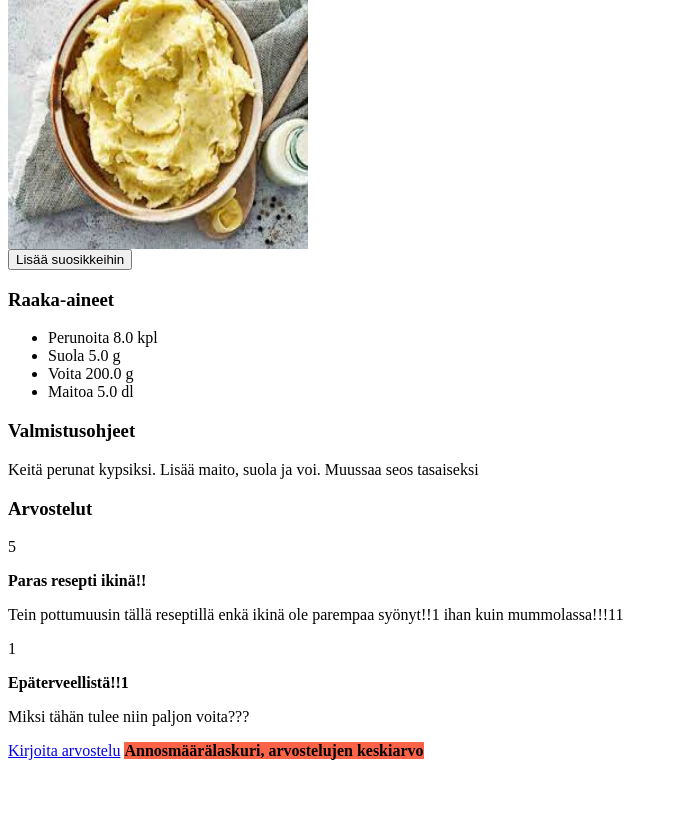
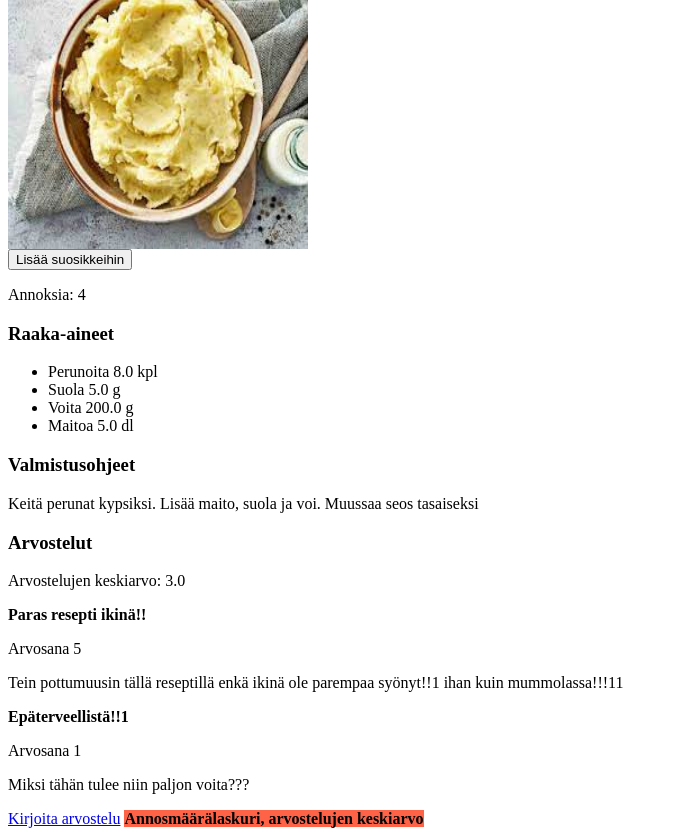
Before and after one commit to 40412/ap_group_assignment_2, a Django app: page /recipes/1 in a window 1280 px wide. Shown: the part 56-892 px from the top of the page, without its empty margins (0-678 px from the left). Before the commit the page ends 816 px from the top, so only its background shows below. Run offline with Django 4.2, Linux system fonts and the light colour scheme; data comes from the database, SQL or seed files in the repository; some libraries are stand-ins or nearby versions.

Commit message:
Added average score to recipes + some refactoring

```diff
--- a/recipe_app/templates/recipe_app/recipe_detail.html
+++ b/recipe_app/templates/recipe_app/recipe_detail.html
@@ -1,4 +1,4 @@
-<h2>{{recipe.title}}</h2>
+<h2>{{ recipe.title }}</h2>
 <img src="{{ recipe.image.url }}" width="300" height="250">
 <div>
     <div>
@@ -11,10 +11,11 @@
         </button>
     </div>
 
+    <p>Annoksia: {{ recipe.portions }}</p>
     <h3>Raaka-aineet</h3>
     <ul>
         {% for ingredient in recipe.ingredients.all %}
-        <li>{{ingredient}}</li>
+        <li>{{ ingredient }}</li>
         {% empty %}
         Ei raaka-aineita
         {% endfor %}
@@ -22,14 +23,16 @@
 </div>
 <div>
     <h3>Valmistusohjeet</h3>
-    {{recipe.instructions}}
+    {{ recipe.instructions }}
 
     <h3>Arvostelut</h3>
+    <p>Arvostelujen keskiarvo: {{ average }}</p>
     {% for rating in recipe.ratings.all %}
     <div>
-        <p>{{rating.score}}</p>
-        <strong>{{rating.title}}</strong>
-        <p>{{rating.comment}}</p>
+
+        <strong>{{ rating.title }}</strong>
+        <p>Arvosana {{ rating.score }}</p>
+        <p>{{ rating.comment }}</p>
         {% empty %}
         Ei arvosteluja
         {% endfor %}
@@ -37,8 +40,6 @@
 </div>
 
 <a href="{% url 'recipe_app:new_rating' recipe.id %}">Kirjoita arvostelu</a>
-{% comment %} <a href="{% url 'recipe_app:new_rating' %}?title={{ recipe.title }}">Kirjoita arvostelu</a> {% endcomment %}
-
 
 {% comment %} JavaScript to handle the favorite button {% endcomment %}
 <script>
--- a/recipe_app/views.py
+++ b/recipe_app/views.py
@@ -1,10 +1,8 @@
-from django.shortcuts import render, redirect
+from django.shortcuts import render, redirect, get_object_or_404
 from django.contrib.auth.decorators import login_required
 from .models import Recipe, Ingredients, Favorites, Rating
-from django.http import Http404
+from django.http import Http404, JsonResponse
 from .forms import RecipeForm, RatingForm, SearchForm, IngredientForm
-from django.shortcuts import get_object_or_404
-from django.http import JsonResponse
 from django.forms import formset_factory
 
 
@@ -30,6 +28,13 @@ def recipes(request): # + sort type
 # Detailed recipe view
 def recipe_detail(request, recipe_id):
     recipe = Recipe.objects.get(id=recipe_id)
+    num_of_ratings = recipe.ratings.all().count()
+    rating_sum = 0
+
+    for rating in recipe.ratings.all():
+        rating_sum += rating.score
+
+    average = rating_sum / num_of_ratings
 
     ingredients = recipe.ingredients.all()
     ratings = recipe.ratings.all()
@@ -37,7 +42,8 @@ def recipe_detail(request, recipe_id):
     context = {'recipe':recipe,
                'ingredients':ingredients,
                'ratings':ratings,
-               'instructions': instructions}
+               'instructions': instructions,
+               'average': average}
     return render(request, 'recipe_app/recipe_detail.html', context)
 
 # Handles the favorite button toggle
```
